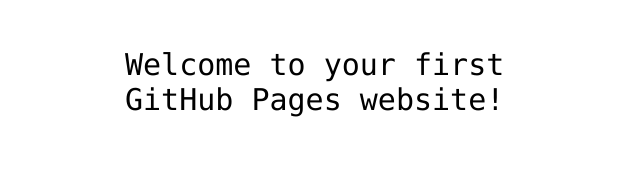
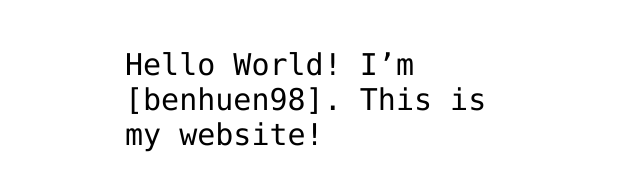
Before and after one commit to benhuen98/benhuen98.github.io, a plain HTML site: page index.html in a window 1280 px wide. Shown: the part 341-532 px from the top of the page, without its empty margins (315-955 px from the left). Drawn offline with Linux system fonts and the light colour scheme.

Commit message:
Update index.html

```diff
--- a/index.html
+++ b/index.html
@@ -12,7 +12,7 @@
 <img src="https://octodex.github.com/images/daftpunktocat-thomas.gif" id="octocat" alt="octocat-gif" />
 
 <!-- Change this code here by copy and pasting your template on line 15 -->
-<p>Welcome to your first GitHub Pages website!</p>
+<p>Hello World! I’m [benhuen98]. This is my website!</p>
 
 </body>
 </html>
```
